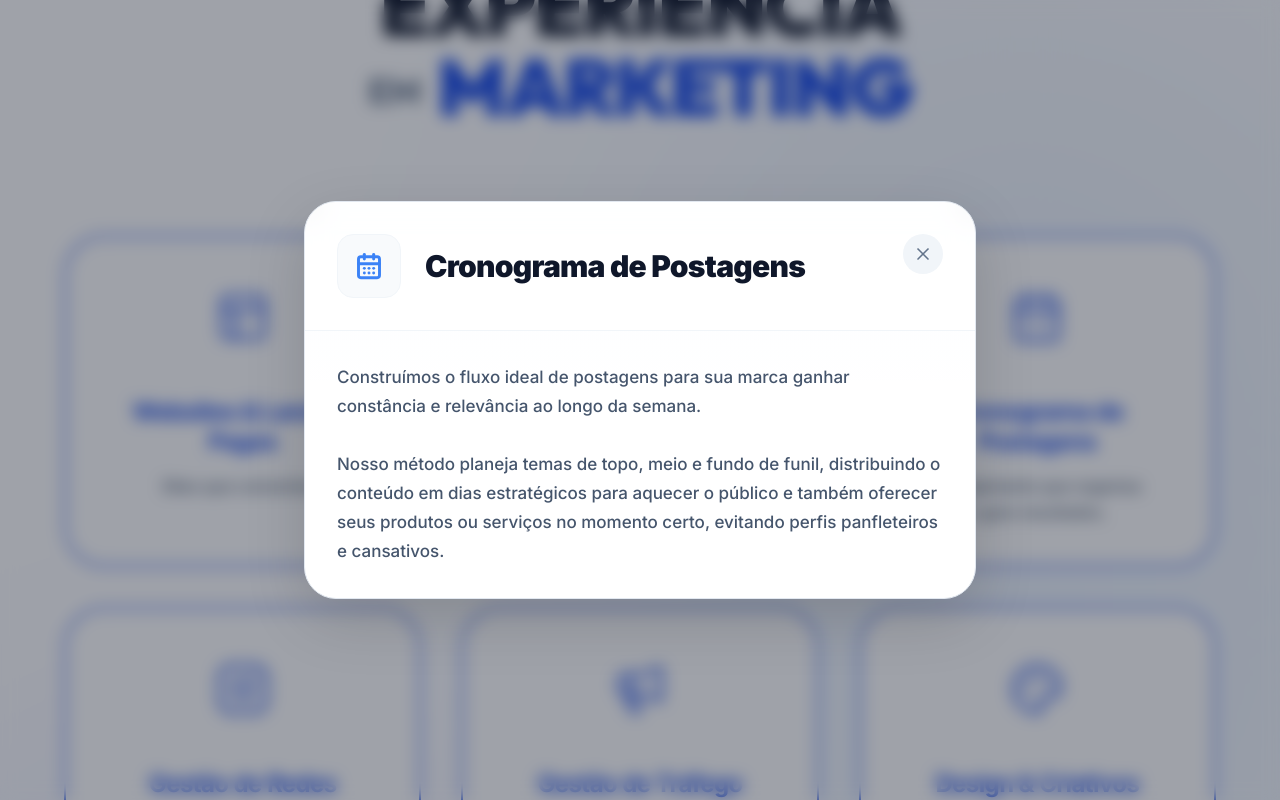
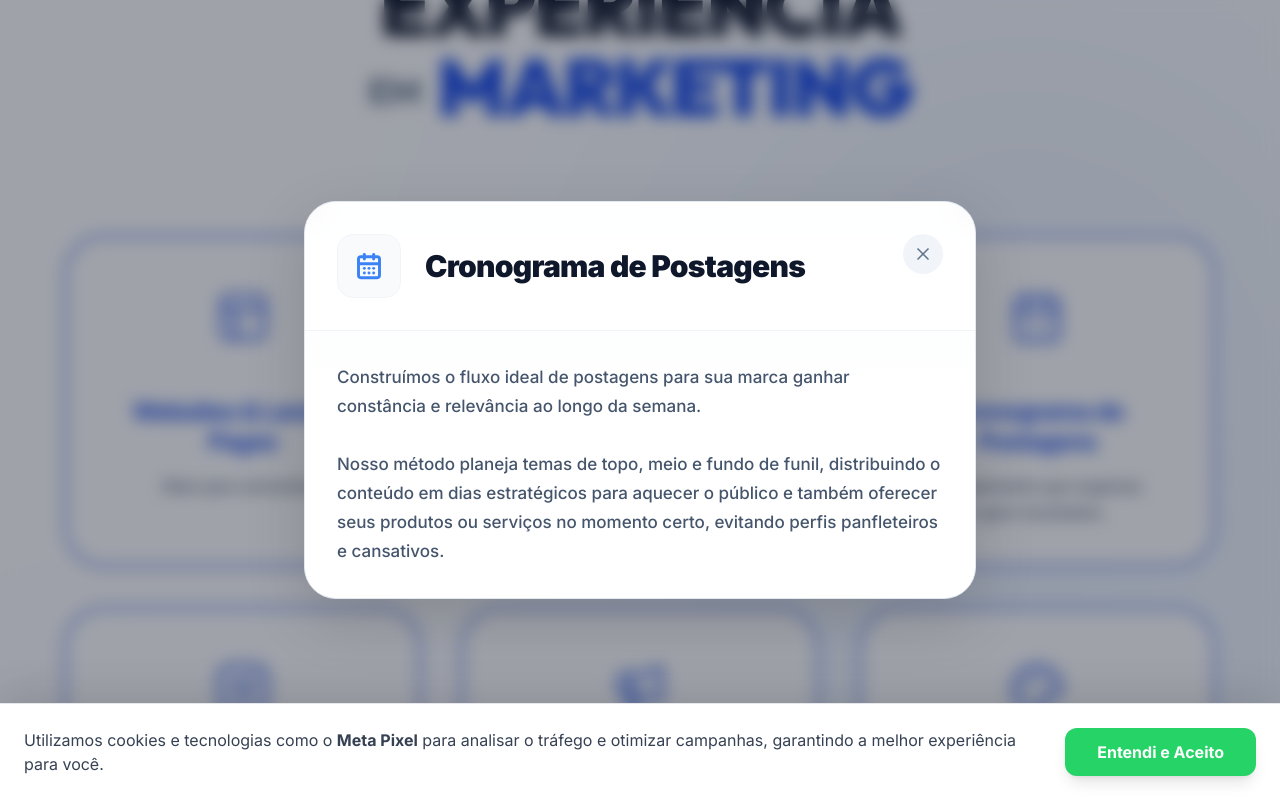
Before and after one commit to jopiresdasila-beep/dinamize, a React (Vite) app: page / in a window 1280 px wide. Both pictures are taken after a click on the element 1037 px from the left and 1712 px from the top of the page. Shown: the part 1312-2112 px from the top of the page. Built offline with nearby package versions, Linux system fonts and the light colour scheme; a web font is replaced by a local one.

Commit message:
feat: implement tracking and LGPD compliance
- Add scroll depth and service view tracking for Meta Pixel
- Implement LGPD cookie consent banner logic
- Remove outdated AI Studio boilerplate from README

```diff
--- a/src/App.tsx
+++ b/src/App.tsx
@@ -99,6 +99,7 @@ const CinematicHeroBackground = ({ src, hookSrc, isMobileImg }: { src: string, h
 export default function App() {
   const [windowSize, setWindowSize] = useState({ width: 0, height: 0 });
   const [isClient, setIsClient] = useState(false);
+  const [showCookieBanner, setShowCookieBanner] = useState(false);
   const [state, handleSubmit] = useForm("mzdloevy");
 
   const handleFormSubmit = async (e: React.FormEvent<HTMLFormElement>) => {
@@ -128,10 +129,49 @@ export default function App() {
     };
     window.addEventListener('resize', handleResize);
 
+    // LGPD Cookie Check
+    const consent = localStorage.getItem('dinamize_cookie_consent');
+    if (!consent) {
+      setShowCookieBanner(true);
+    }
+
+    // Scroll Depth Tracking
+    const trackedDepths = new Set<number>();
+    const handleScroll = () => {
+      const scrollTop = window.scrollY || document.documentElement.scrollTop;
+      const scrollHeight = document.documentElement.scrollHeight;
+      const clientHeight = document.documentElement.clientHeight;
+
+      const scrollPercentage = (scrollTop + clientHeight) / scrollHeight * 100;
+      const thresholds = [25, 50, 75, 100];
+
+      thresholds.forEach(threshold => {
+        // Use 99% for the 100% threshold to avoid rounding issues at the absolute bottom
+        const target = threshold === 100 ? 99 : threshold;
+        if (scrollPercentage >= target && !trackedDepths.has(threshold)) {
+          trackedDepths.add(threshold);
+          if (typeof window !== 'undefined' && (window as any).fbq) {
+            (window as any).fbq('trackCustom', 'ScrollDepth', { depth: `${threshold}%` });
+          }
+        }
+      });
+    };
+
+    window.addEventListener('scroll', handleScroll, { passive: true });
+
     return () => {
       window.removeEventListener('resize', handleResize);
+      window.removeEventListener('scroll', handleScroll);
     };
   }, []);
+
+  const acceptCookies = () => {
+    localStorage.setItem('dinamize_cookie_consent', 'true');
+    setShowCookieBanner(false);
+    if (typeof window !== 'undefined' && (window as any).fbq) {
+      (window as any).fbq('trackCustom', 'AcceptCookies');
+    }
+  };
 
   const images = [
     "https://i.imgur.com/hp5FB7Z.png",
@@ -379,6 +419,25 @@ export default function App() {
         </section>
 
       </div>
+
+      {/* LGPD Cookie Banner */}
+      {showCookieBanner && (
+        <div className="fixed bottom-0 left-0 right-0 z-[100] bg-white border-t border-gray-200 p-4 sm:p-6 shadow-[0_-10px_40px_rgba(0,0,0,0.1)] flex flex-col sm:flex-row items-center justify-between gap-4">
+          <div className="text-gray-700 text-sm sm:text-base flex-1">
+            <p>
+              Utilizamos cookies e tecnologias como o <strong>Meta Pixel</strong> para analisar o tráfego e otimizar campanhas, garantindo a melhor experiência para você.
+            </p>
+          </div>
+          <div className="flex-shrink-0 w-full sm:w-auto">
+            <button
+              onClick={acceptCookies}
+              className="w-full sm:w-auto bg-[#25D366] hover:bg-[#20bd5a] text-white font-bold py-3 px-8 rounded-xl shadow-lg transition-colors whitespace-nowrap"
+            >
+              Entendi e Aceito
+            </button>
+          </div>
+        </div>
+      )}
     </div>
   );
 }
--- a/src/components/Marketing360Section.tsx
+++ b/src/components/Marketing360Section.tsx
@@ -139,7 +139,12 @@ export default function Marketing360Section() {
             return (
               <div
                 key={index}
-                onClick={() => setSelectedService(index)}
+                onClick={() => {
+                  setSelectedService(index);
+                  if (typeof window !== 'undefined' && (window as any).fbq) {
+                    (window as any).fbq('trackCustom', 'ViewService', { service_name: service.title });
+                  }
+                }}
                 className="group cursor-pointer relative"
               >
                 {/* Hover Glowing Border Background */}
```
Also changed, not shown: 1 other file (tests, documents, lock files or other folders).
